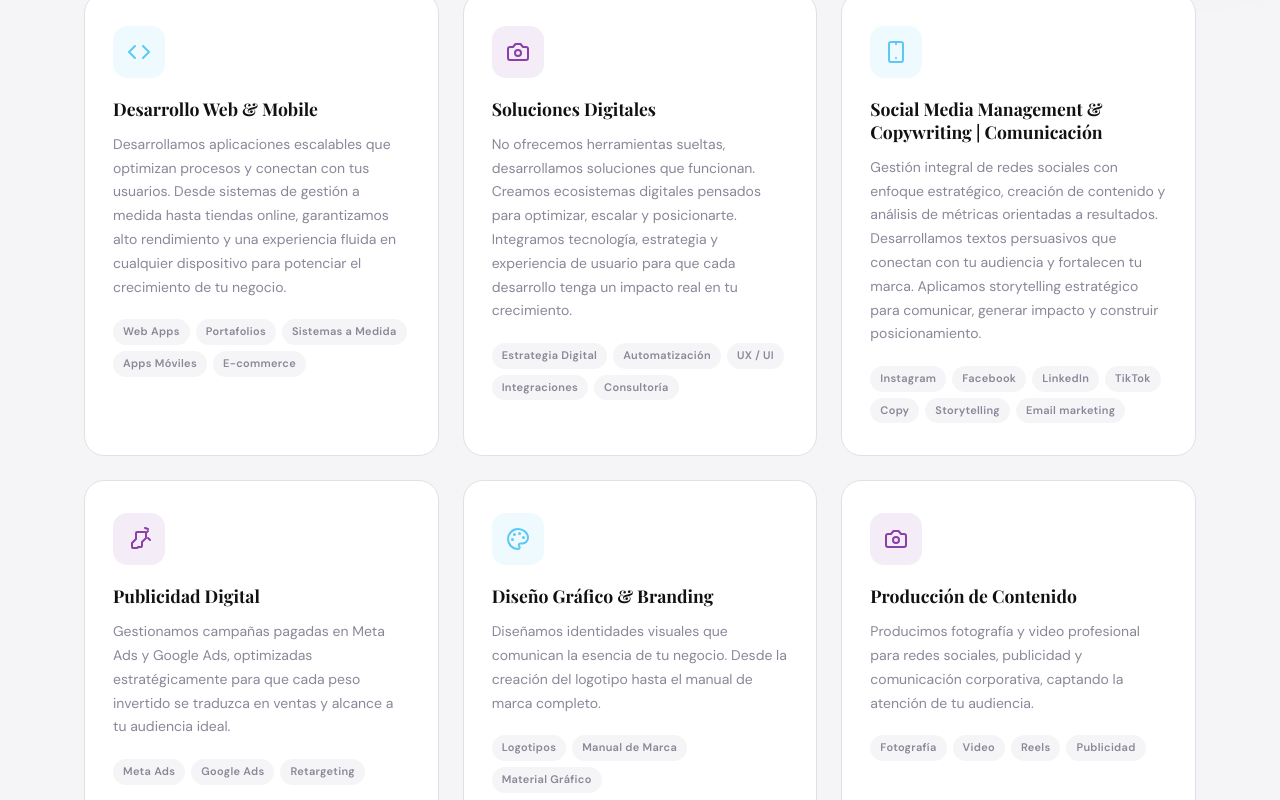
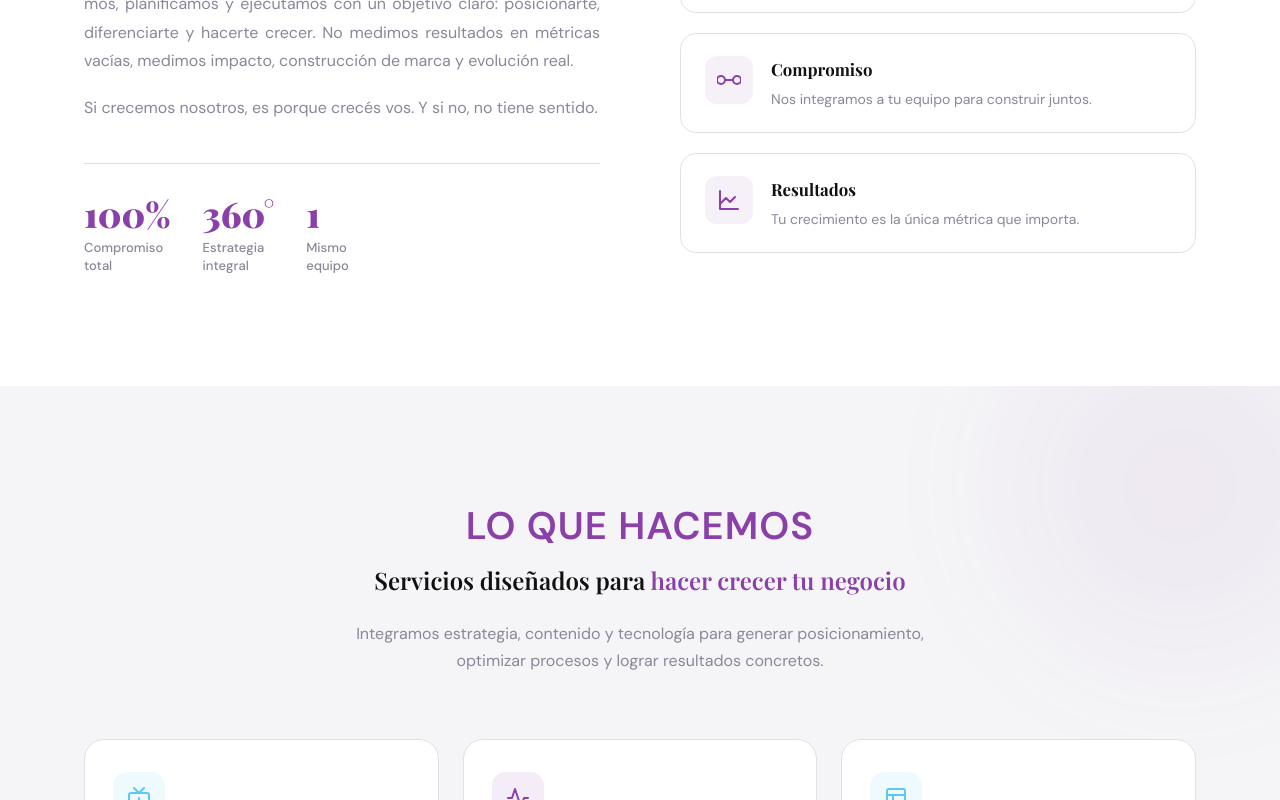
Before and after one commit to nazarena-aquino/ceo-multimedios, a React (Vite) app: page / in a window 1280 px wide. Shown: the part 1160-1960 px from the top of the page. Built offline with nearby package versions, Linux system fonts and the light colour scheme.

Commit message:
feat: update servicios - 7 nuevos servicios con íconos SVG y fix grid layout

```diff
--- a/src/App.jsx
+++ b/src/App.jsx
@@ -14,7 +14,7 @@ export default function App() {
       <Navbar />
       <main>
         <Hero />
-
+        <Nosotros/>
         <Servicios />
 
         <Equipo />
--- a/src/components/Navbar.jsx
+++ b/src/components/Navbar.jsx
@@ -1,7 +1,7 @@
 import React, { useState, useEffect } from 'react'
 import './Navbar.css'
 
-const links = ['inicio', 'servicios', 'equipo', 'contacto']
+const links = ['inicio','nosotros', 'servicios', 'equipo', 'contacto']
 
 export default function Navbar() {
   const [scrolled, setScrolled] = useState(false)
--- a/src/components/Servicios.css
+++ b/src/components/Servicios.css
@@ -154,10 +154,31 @@
 
 /* Responsive */
 @media (max-width: 900px) {
-  /* Añadí este breakpoint para tablets, para que pase a 2 columnas antes de 1 */
   .servicios__grid { grid-template-columns: repeat(2, 1fr); }
+
+  /* 7 tarjetas = 3 filas de 2 + 1 sola al final */
+  .servicio-card:last-child:nth-child(2n + 1) {
+    grid-column: 1 / -1;
+    max-width: calc(50% - 12px);
+    justify-self: center;
+  }
 }
 
 @media (max-width: 640px) {
   .servicios__grid { grid-template-columns: 1fr; }
 }
+
+.servicios__grid {
+  display: grid;
+  grid-template-columns: repeat(3, 1fr);
+  gap: 24px;
+  margin-bottom: 64px;
+  justify-items: center; /* centra si no completa la fila */
+}
+
+/* La última tarjeta sola ocupa su columna natural, pero con ancho máximo */
+.servicio-card:last-child:nth-child(3n + 1) {
+  grid-column: 1 / -1;       /* ocupa toda la fila */
+  max-width: calc(33.333% - 16px); /* mantiene el ancho de una columna */
+  justify-self: center;
+}
--- a/src/components/Servicios.jsx
+++ b/src/components/Servicios.jsx
@@ -5,82 +5,94 @@ const servicios = [
   {
     icon: (
       <svg className="icon-multimedios" viewBox="0 0 24 24" fill="none" stroke="currentColor" strokeWidth="2" strokeLinecap="round" strokeLinejoin="round">
-        <polyline points="16 18 22 12 16 6"></polyline>
-        <polyline points="8 6 2 12 8 18"></polyline>
+        <rect x="2" y="7" width="20" height="15" rx="2" ry="2"></rect>
+        <polyline points="17 2 12 7 7 2"></polyline>
+        <line x1="12" y1="12" x2="12" y2="18"></line>
+        <line x1="9" y1="15" x2="15" y2="15"></line>
       </svg>
     ),
     color: '#5BC8F5',
-    title: 'Desarrollo Web & Mobile',
-    desc: 'Desarrollamos aplicaciones escalables que optimizan procesos y conectan con tus usuarios. Desde sistemas de gestión a medida hasta tiendas online, garantizamos alto rendimiento y una experiencia fluida en cualquier dispositivo para potenciar el crecimiento de tu negocio.',
-    tags: ['Web Apps', 'Portafolios', 'Sistemas a Medida', 'Apps Móviles', 'E-commerce'],
+    title: 'Producción Audiovisual',
+    desc: 'Realizamos producción de contenido audiovisual para campañas, redes sociales, instituciones, eventos y medios digitales. Cada pieza se trabaja con enfoque narrativo, visual y estratégico, adaptada al público y objetivo de cada cliente.',
+    tags: ['Spots Publicitarios', 'Cobertura de Eventos', 'Reels', 'Streaming', 'Videos Institucionales', 'Postproducción'],
   },
   {
     icon: (
       <svg className="icon-multimedios" viewBox="0 0 24 24" fill="none" stroke="currentColor" strokeWidth="2" strokeLinecap="round" strokeLinejoin="round">
-        <path d="M14.5 4h-5L7 7H4a2 2 0 0 0-2 2v9a2 2 0 0 0 2 2h16a2 2 0 0 0 2-2V9a2 2 0 0 0-2-2h-3l-2.5-3z"></path>
-        <circle cx="12" cy="13" r="3"></circle>
+        <path d="M22 12h-4l-3 9L9 3l-3 9H2"></path>
       </svg>
     ),
     color: '#8B3FA8',
-    title: 'Soluciones Digitales',
-    desc: 'No ofrecemos herramientas sueltas, desarrollamos soluciones que funcionan. Creamos ecosistemas digitales pensados para optimizar, escalar y posicionarte. Integramos tecnología, estrategia y experiencia de usuario para que cada desarrollo tenga un impacto real en tu crecimiento.',
-    tags: ['Estrategia Digital', 'Automatización', 'UX / UI', 'Integraciones', 'Consultoría'],
+    title: 'Gestión de Redes Sociales',
+    desc: 'Diseñamos estrategias de comunicación digital orientadas al crecimiento y posicionamiento de marcas en redes sociales. Buscamos construir presencia digital sólida, coherente y auténtica.',
+    tags: ['Planificación de Contenido', 'Diseño Gráfico', 'Redacción', 'Producción Audiovisual', 'Cobertura en Vivo', 'Interacción y Alcance'],
   },
   {
     icon: (
       <svg className="icon-multimedios" viewBox="0 0 24 24" fill="none" stroke="currentColor" strokeWidth="2" strokeLinecap="round" strokeLinejoin="round">
-        <rect x="5" y="2" width="14" height="20" rx="2" ry="2"></rect>
-        <line x1="12" y1="18" x2="12.01" y2="18"></line>
-        <path d="M12 2v2"></path>
+        <rect x="3" y="3" width="18" height="18" rx="2"></rect>
+        <path d="M3 9h18"></path>
+        <path d="M9 21V9"></path>
       </svg>
     ),
     color: '#5BC8F5',
-    title: 'Social Media Management & Copywriting | Comunicación',
-    desc: 'Gestión integral de redes sociales con enfoque estratégico, creación de contenido y análisis de métricas orientadas a resultados. Desarrollamos textos persuasivos que conectan con tu audiencia y fortalecen tu marca. Aplicamos storytelling estratégico para comunicar, generar impacto y construir posicionamiento.',
-    tags: ['Instagram', 'Facebook', 'LinkedIn', 'TikTok', 'Copy', 'Storytelling', 'Email marketing'],
+    title: 'Desarrollo Web y Plataformas Digitales',
+    desc: 'Creamos sitios web modernos, funcionales y adaptados a las necesidades de cada proyecto. Priorizamos diseño, velocidad, experiencia de usuario y adaptabilidad móvil.',
+    tags: ['Sitios Institucionales', 'Portales Informativos', 'Landing Pages', 'Plataformas Multimedia', 'Integraciones Digitales'],
   },
   {
     icon: (
       <svg className="icon-multimedios" viewBox="0 0 24 24" fill="none" stroke="currentColor" strokeWidth="2" strokeLinecap="round" strokeLinejoin="round">
-        <path d="M11 20A1 1 0 0 1 10 21H6A1 1 0 0 1 5 20V16L9 12V6A1 1 0 0 1 10 5H18A1 1 0 0 1 19 6V11L15 15V19A1 1 0 0 1 14 20H11Z"></path>
-        <path d="M19 6L21 4"></path>
-        <path d="M21 11L23 13"></path>
-        <path d="M18 1L21 2"></path>
+        <path d="M12 2L2 7l10 5 10-5-10-5z"></path>
+        <path d="M2 17l10 5 10-5"></path>
+        <path d="M2 12l10 5 10-5"></path>
       </svg>
     ),
     color: '#8B3FA8',
-    title: 'Publicidad Digital',
-    desc: 'Gestionamos campañas pagadas en Meta Ads y Google Ads, optimizadas estratégicamente para que cada peso invertido se traduzca en ventas y alcance a tu audiencia ideal.',
-    tags: ['Meta Ads', 'Google Ads', 'Retargeting'],
+    title: 'Branding e Identidad Visual',
+    desc: 'Construimos identidades visuales que representan la esencia y personalidad de cada marca. Buscamos generar marcas reconocibles, profesionales y con identidad propia.',
+    tags: ['Logotipos', 'Manuales de Marca', 'Paletas Visuales', 'Identidad para Redes', 'Aplicaciones Gráficas'],
   },
   {
     icon: (
       <svg className="icon-multimedios" viewBox="0 0 24 24" fill="none" stroke="currentColor" strokeWidth="2" strokeLinecap="round" strokeLinejoin="round">
-        <circle cx="13.5" cy="6.5" r=".5" fill="currentColor"></circle>
-        <circle cx="17.5" cy="10.5" r=".5" fill="currentColor"></circle>
-        <circle cx="8.5" cy="7.5" r=".5" fill="currentColor"></circle>
-        <circle cx="6.5" cy="12.5" r=".5" fill="currentColor"></circle>
-        <path d="M12 2C6.5 2 2 6.5 2 12s4.5 10 10 10c.926 0 1.648-.746 1.648-1.688 0-.437-.18-.835-.437-1.125-.29-.289-.438-.652-.438-1.125a1.64 1.64 0 0 1 1.668-1.668h1.996c3.051 0 5.555-2.503 5.555-5.554C21.965 6.012 17.461 2 12 2z"></path>
+        <polyline points="23 6 13.5 15.5 8.5 10.5 1 18"></polyline>
+        <polyline points="17 6 23 6 23 12"></polyline>
       </svg>
     ),
     color: '#5BC8F5',
-    title: 'Diseño Gráfico & Branding',
-    desc: 'Diseñamos identidades visuales que comunican la esencia de tu negocio. Desde la creación del logotipo hasta el manual de marca completo.',
-    tags: ['Logotipos', 'Manual de Marca', 'Material Gráfico'],
+    title: 'Publicidad y Campañas',
+    desc: 'Desarrollamos campañas de comunicación pensadas para generar impacto y visibilidad. Cada campaña se diseña en función de objetivos concretos y públicos específicos.',
+    tags: ['Campañas Institucionales', 'Promoción de Productos', 'Contenido Publicitario', 'Estrategias Multimedia', 'Adaptación Multiplataforma'],
   },
   {
     icon: (
       <svg className="icon-multimedios" viewBox="0 0 24 24" fill="none" stroke="currentColor" strokeWidth="2" strokeLinecap="round" strokeLinejoin="round">
-        <path d="M14.5 4h-5L7 7H4a2 2 0 0 0-2 2v9a2 2 0 0 0 2 2h16a2 2 0 0 0 2-2V9a2 2 0 0 0-2-2h-3l-2.5-3z"></path>
-        <circle cx="12" cy="13" r="3"></circle>
+        <circle cx="12" cy="12" r="10"></circle>
+        <line x1="2" y1="12" x2="22" y2="12"></line>
+        <path d="M12 2a15.3 15.3 0 0 1 4 10 15.3 15.3 0 0 1-4 10 15.3 15.3 0 0 1-4-10 15.3 15.3 0 0 1 4-10z"></path>
       </svg>
     ),
     color: '#8B3FA8',
-    title: 'Producción de Contenido',
-    desc: 'Producimos fotografía y video profesional para redes sociales, publicidad y comunicación corporativa, captando la atención de tu audiencia.',
-    tags: ['Fotografía', 'Video', 'Reels', 'Publicidad'],
+    title: 'Cobertura Periodística y Prensa',
+    desc: 'Brindamos cobertura profesional para eventos, actividades institucionales y acciones de comunicación. Integramos comunicación, información y producción en tiempo real.',
+    tags: ['Cobertura Audiovisual', 'Fotografía', 'Redacción Periodística', 'Difusión Digital', 'Entrevistas y Notas'],
   },
-
+  {
+    icon: (
+      <svg className="icon-multimedios" viewBox="0 0 24 24" fill="none" stroke="currentColor" strokeWidth="2" strokeLinecap="round" strokeLinejoin="round">
+        <circle cx="12" cy="12" r="3"></circle>
+        <path d="M19.07 4.93a10 10 0 0 1 0 14.14"></path>
+        <path d="M4.93 4.93a10 10 0 0 0 0 14.14"></path>
+        <path d="M15.54 8.46a5 5 0 0 1 0 7.07"></path>
+        <path d="M8.46 8.46a5 5 0 0 0 0 7.07"></path>
+      </svg>
+    ),
+    color: '#5BC8F5',
+    title: 'Comunicación Estratégica',
+    desc: 'Acompañamos proyectos en el diseño de estrategias comunicacionales integrales. Trabajamos la comunicación como una herramienta de construcción, diferenciación y valor.',
+    tags: ['Identidad y Posicionamiento', 'Públicos Objetivos', 'Narrativa Institucional', 'Presencia Digital', 'Estrategias de Crecimiento'],
+  },
 ]
 
 export default function Servicios() {
@@ -94,7 +106,7 @@ export default function Servicios() {
             Servicios diseñados para <span>hacer crecer tu negocio</span>
           </h2>
           <p className="servicios__sub">
-          Integramos estrategia, contenido y tecnología para generar posicionamiento, optimizar procesos y lograr resultados concretos.
+            Integramos estrategia, contenido y tecnología para generar posicionamiento, optimizar procesos y lograr resultados concretos.
           </p>
         </div>
 
```
